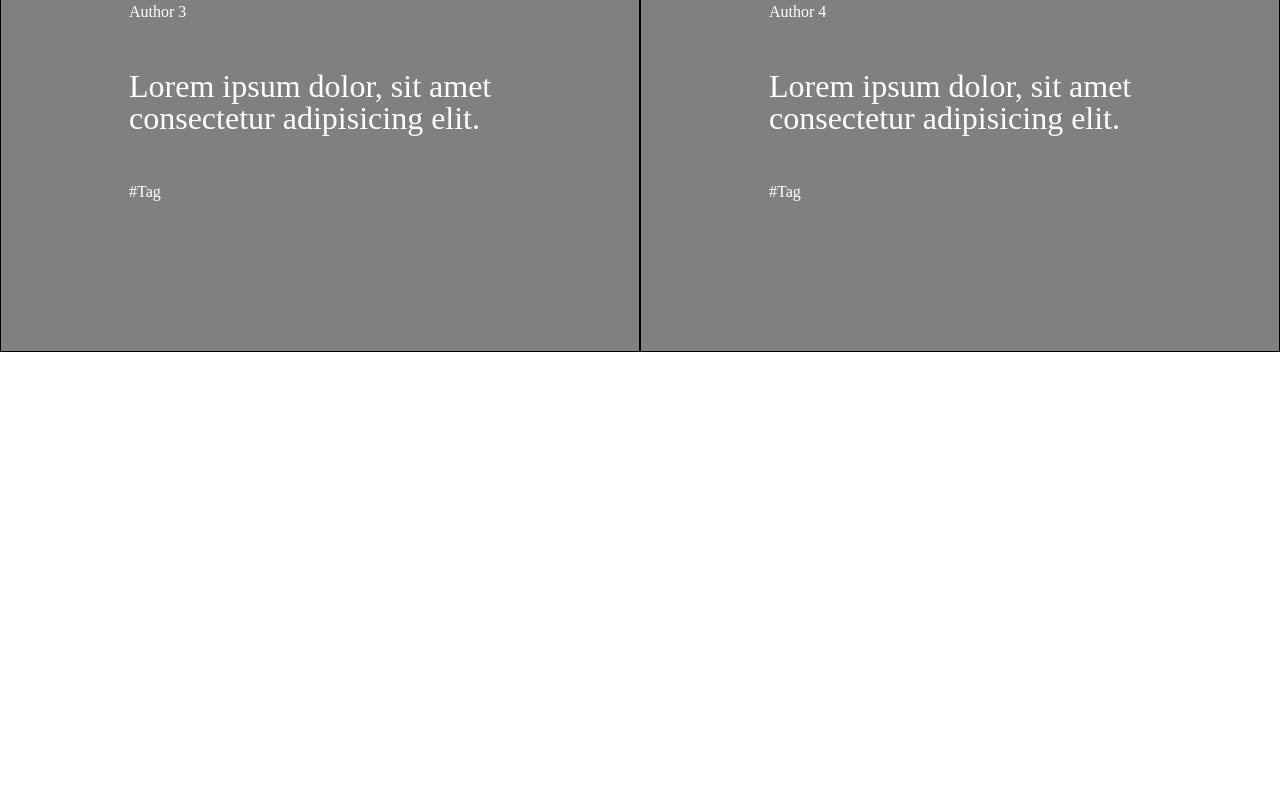
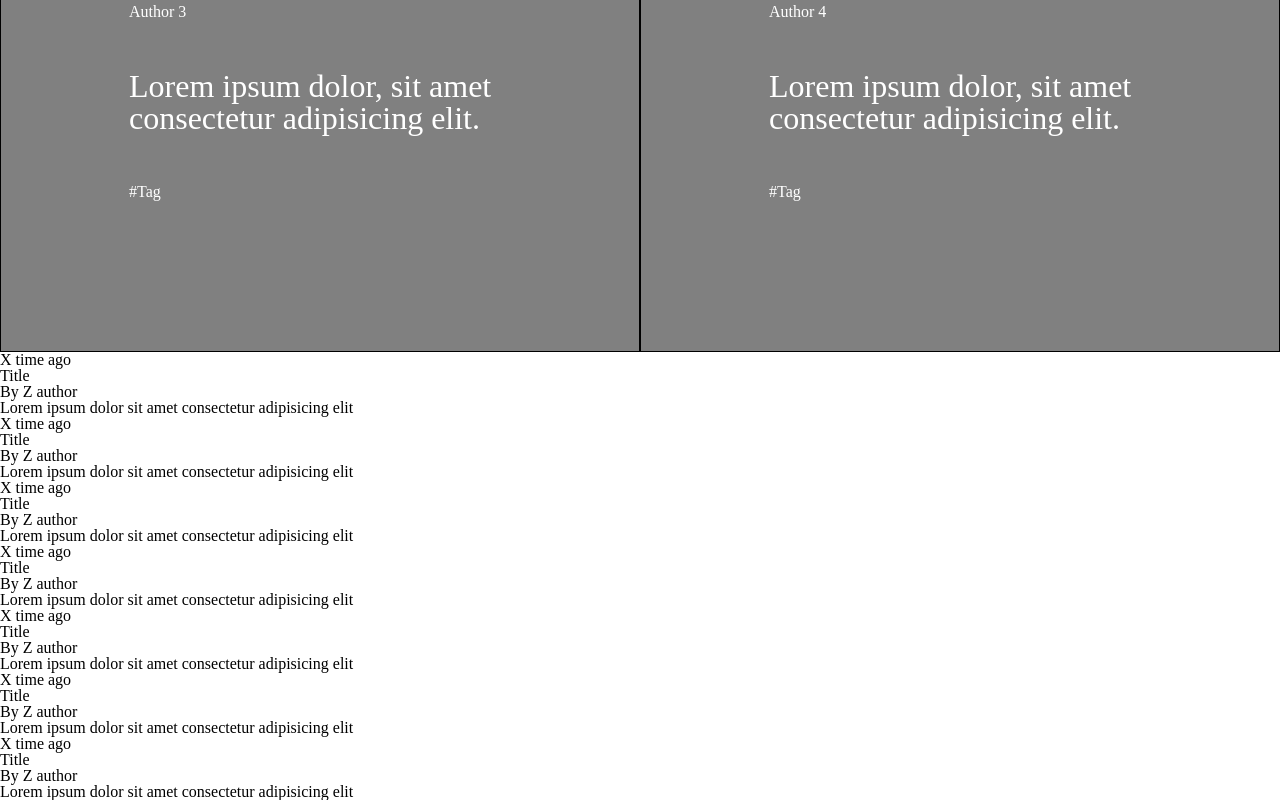
Before and after one commit to AlfredoElizarraras/Design-Teardown, a website: page index.html in a window 1280 px wide. Shown: the part 808-1608 px from the top of the page. Before the commit the page ends 1160 px from the top, so only its background shows below. Drawn offline with Linux system fonts and the light colour scheme.

Commit message:
start latest-post html structure, without any styles

```diff
--- a/CSS/styles.css
+++ b/CSS/styles.css
@@ -78,3 +78,7 @@
 }
 
 /* #endregion dont forget latest articles */
+
+/* #region latest-posts */
+
+/* #endregion latest-posts */
--- a/index.html
+++ b/index.html
@@ -52,6 +52,8 @@
     <!-- #endregion nav bar -->
 
     <main>
+
+        <!-- #region dont-forget-latest-articles -->
         <section class="dont-forget-latest-articles">
             <h1 class="dont-forget-latest-articles__title">
                 <span>Title</span>
@@ -93,6 +95,71 @@
                 </div>
             </article>
         </section>
+        <!-- #endregion dont-forget-latest-articles -->
+
+        <!-- #region latest-posts -->
+        <section class="latest-posts">
+            <article class="latest-posts__article">
+                <header>
+                    <time>X time ago</time>
+                    <h2>Title</h2>
+                    <span>By Z author</span>
+                </header>
+                <p>Lorem ipsum dolor sit amet consectetur adipisicing elit</p>
+            </article>
+            <article class="latest-posts__article">
+                <header>
+                    <time>X time ago</time>
+                    <h2>Title</h2>
+                    <span>By Z author</span>
+                </header>
+                <p>Lorem ipsum dolor sit amet consectetur adipisicing elit</p>
+            </article>
+            <article class="latest-posts__article">
+                <header>
+                    <time>X time ago</time>
+                    <h2>Title</h2>
+                    <span>By Z author</span>
+                </header>
+                <p>Lorem ipsum dolor sit amet consectetur adipisicing elit</p>
+            </article>
+            <div class="latest-posts__poster"></div>
+            <article class="latest-posts__article">
+                <header>
+                    <time>X time ago</time>
+                    <h2>Title</h2>
+                    <span>By Z author</span>
+                </header>
+                <p>Lorem ipsum dolor sit amet consectetur adipisicing elit</p>
+            </article>
+            <article class="latest-posts__article">
+                <header>
+                    <time>X time ago</time>
+                    <h2>Title</h2>
+                    <span>By Z author</span>
+                </header>
+                <p>Lorem ipsum dolor sit amet consectetur adipisicing elit</p>
+            </article>
+            <article class="latest-posts__article">
+                <header>
+                    <time>X time ago</time>
+                    <h2>Title</h2>
+                    <span>By Z author</span>
+                </header>
+                <p>Lorem ipsum dolor sit amet consectetur adipisicing elit</p>
+            </article>
+            <article class="latest-posts__article">
+                <header>
+                    <time>X time ago</time>
+                    <h2>Title</h2>
+                    <span>By Z author</span>
+                </header>
+                <p>Lorem ipsum dolor sit amet consectetur adipisicing elit</p>
+            </article>
+            <div class="latest-posts__poster"></div>
+        </section>
+
+        <!-- #endregion latest-posts -->
     </main>
 </body>
 
```
